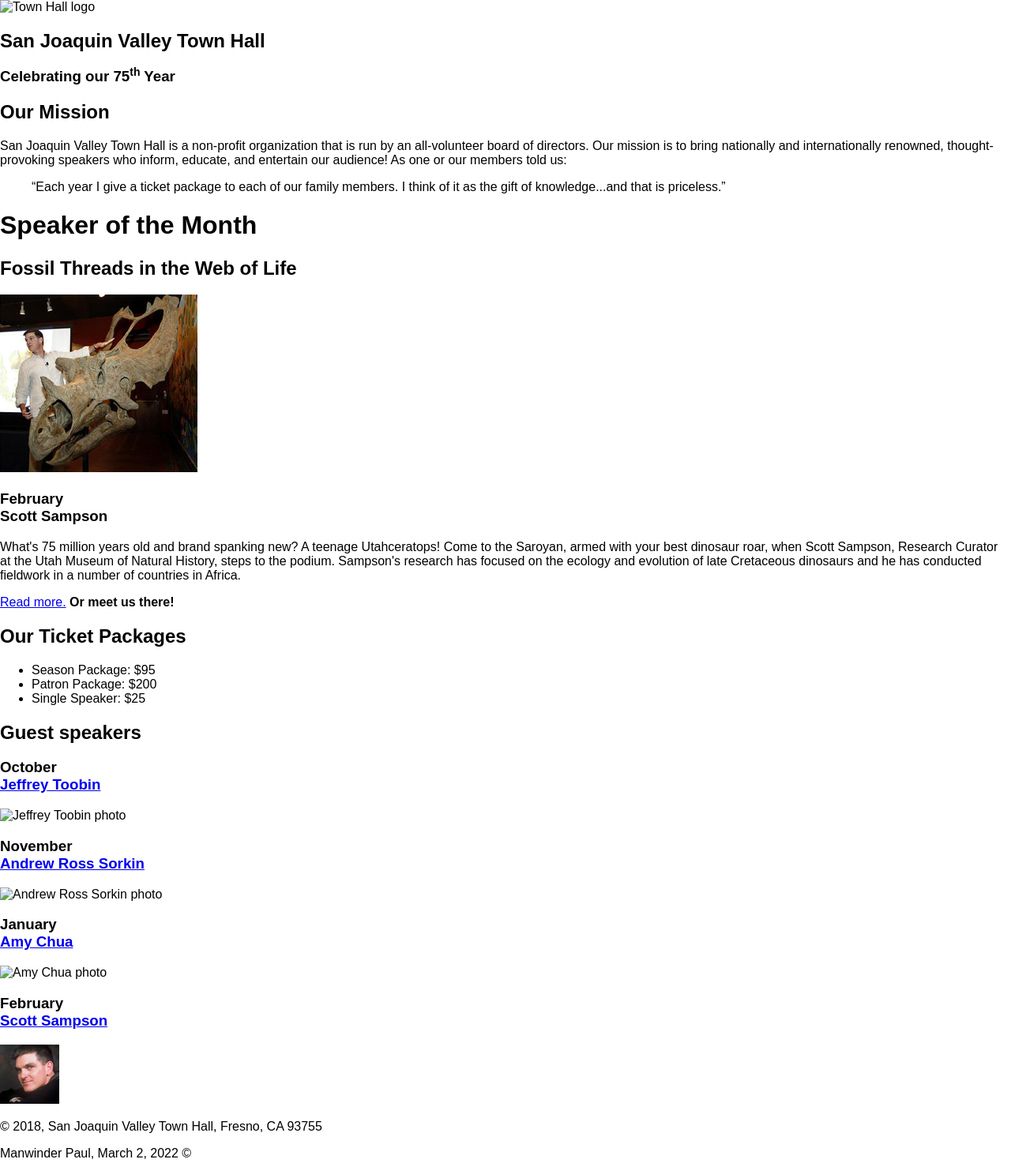
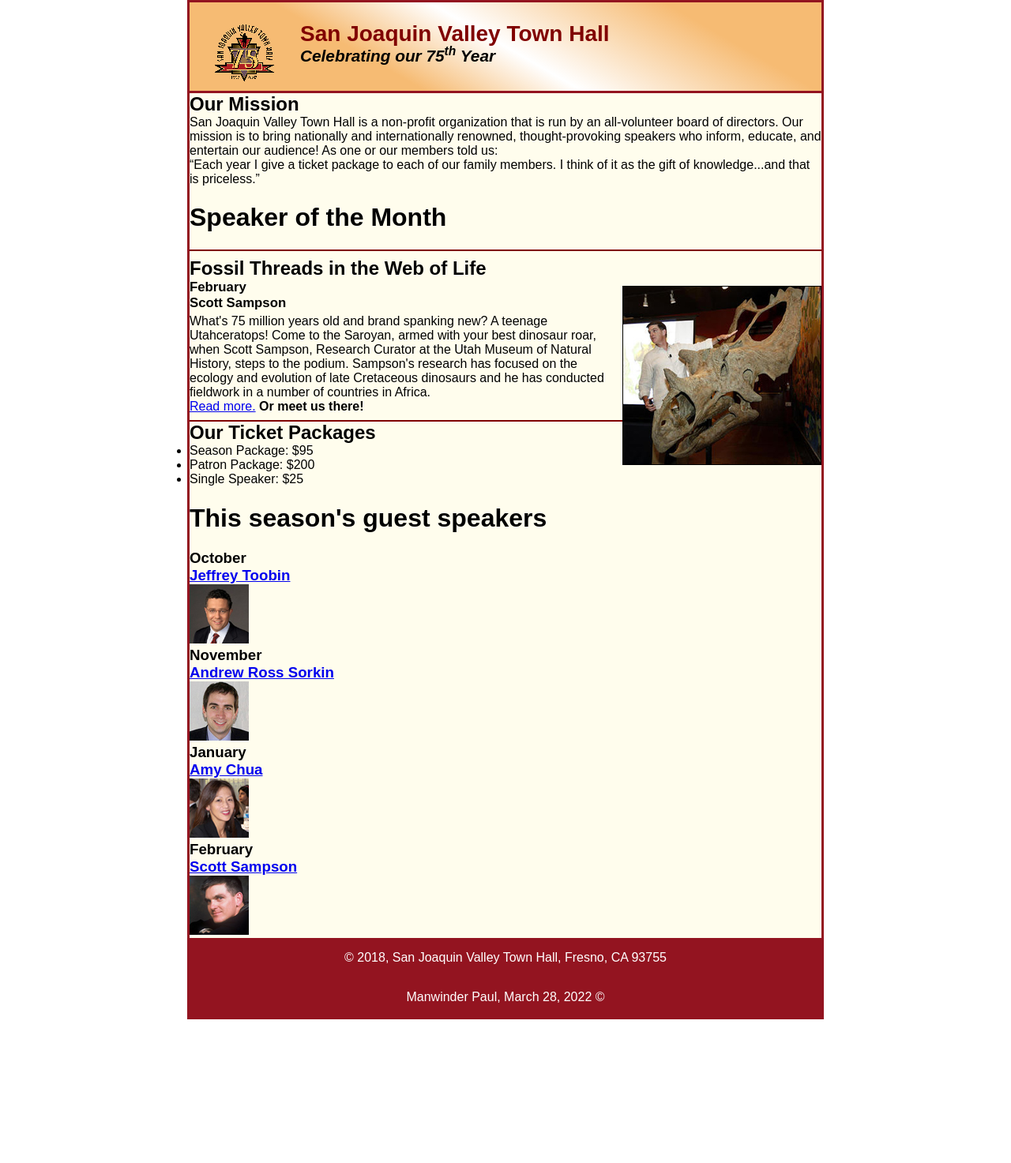
Before and after one commit to Pokesweg/A12, a plain HTML site: page index.html in a window 1280 px wide. Shown: the whole page at 79% size. After the commit the page ends 1291 px from the top, so only its background shows below. Drawn offline with Linux system fonts and the light colour scheme; files that its build step writes are made by us from their sources; files whose address does not match are found by name.

Commit message:
Update index.html

```diff
--- a/index.html
+++ b/index.html
@@ -4,19 +4,18 @@
 <head>
 	<meta charset="utf-8">
 	<title>San Joaquin Valley Town Hall</title>
-	<link rel="shortcut icon" href="images/favicon.ico">
+	<link rel="shortcut icon" href="town_hall_1/images/favicon.ico">
 	<link rel="stylesheet" href="styles/normalize.css">
-	<link rel="stylesheet" href="styles/c6_main.css">
+	<link rel="stylesheet" href="main.css">
 </head>
 
 <body>
 	<header>
-		<img src="images/town_hall_logo.gif" alt="Town Hall logo" height="80">
+		<img src="town_hall_1/images/town_hall_logo.gif" alt="Town Hall logo" height="80">
 		<h2>San Joaquin Valley Town Hall</h2>
-		<h3>Celebrating our <span class="shadow">75<sup>th</sup></span> Year</h3>
+		<h3>Celebrating our 75<sup>th</sup> Year</h3>
 	</header>
 	<main>
-		<section>
 		<h2>Our Mission</h2>
 		<p>San Joaquin Valley Town Hall is a non-profit organization that is run by an
 			all-volunteer board of directors. Our mission is to bring nationally and
@@ -45,23 +44,20 @@
 			<li>Patron Package: $200</li>
 			<li>Single Speaker: $25</li>
 		</ul>
-		</section>
 
-		<aside>
-			<h2>Guest speakers</h2>
-			<h3>October<br><a href="speakers/toobin.html">Jeffrey Toobin</a></h3>
-			<img src="images/toobin75.jpg" alt="Jeffrey Toobin photo">
-			<h3>November<br><a href="speakers/sorkin.html">Andrew Ross Sorkin</a></h3>
-			<img src="images/sorkin75.jpg" alt="Andrew Ross Sorkin photo">
-			<h3>January<br><a href="speakers/chua.html">Amy Chua</a></h3>
-			<img src="images/chua75.jpg" alt="Amy Chua photo">
+		<h1>This season's guest speakers</h1>
+		<h3>October<br><a href="town_hall_1/speakers/toobin.html">Jeffrey Toobin</a></h3>
+		<img src="town_hall_1/images/toobin75.jpg" alt="Jeffrey Toobin photo">
+		<h3>November<br><a href="town_hall_1/speakers/sorkin.html">Andrew Ross Sorkin</a></h3>
+		<img src="town_hall_1/images/sorkin75.jpg" alt="Andrew Ross Sorkin photo">
+		<h3>January<br><a href="town_hall_1/speakers/chua.html">Amy Chua</a></h3>
+		<img src="town_hall_1/images/chua75.jpg" alt="Amy Chua photo">
 		<h3>February<br><a href="speakers/c6_sampson.html">Scott Sampson</a></h3>
 		<img src="images/sampson75.jpg" alt="Scott Sampson photo">
-		</aside>
 	</main>
 	<footer>
 		<p>&copy; 2018, San Joaquin Valley Town Hall, Fresno, CA 93755</p>
-    <p>Manwinder Paul, March 2, 2022 &copy;</p>
+		<p>Manwinder Paul, March 28, 2022 &copy;</p>
 	</footer>
 </body>
 </html>
```
Lines whose indentation alone changed are shown as unchanged.
